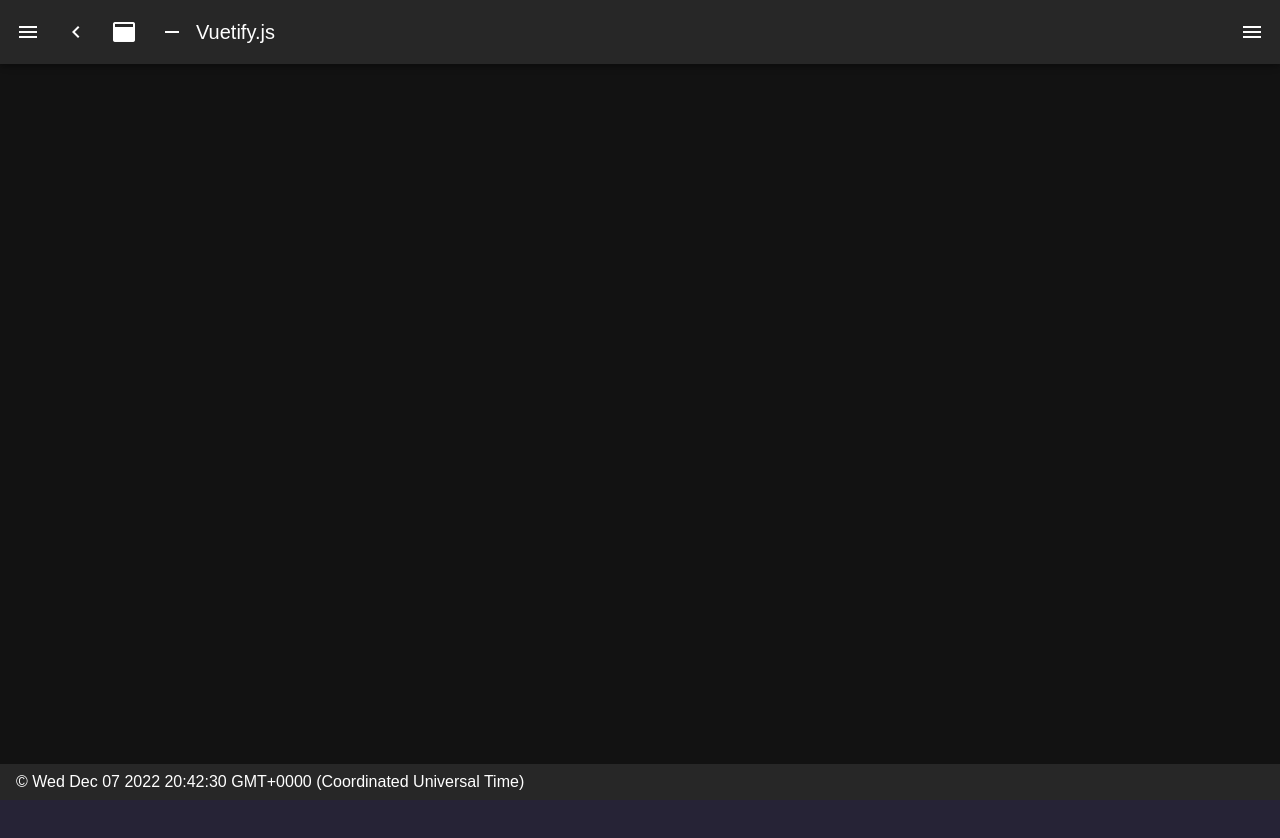
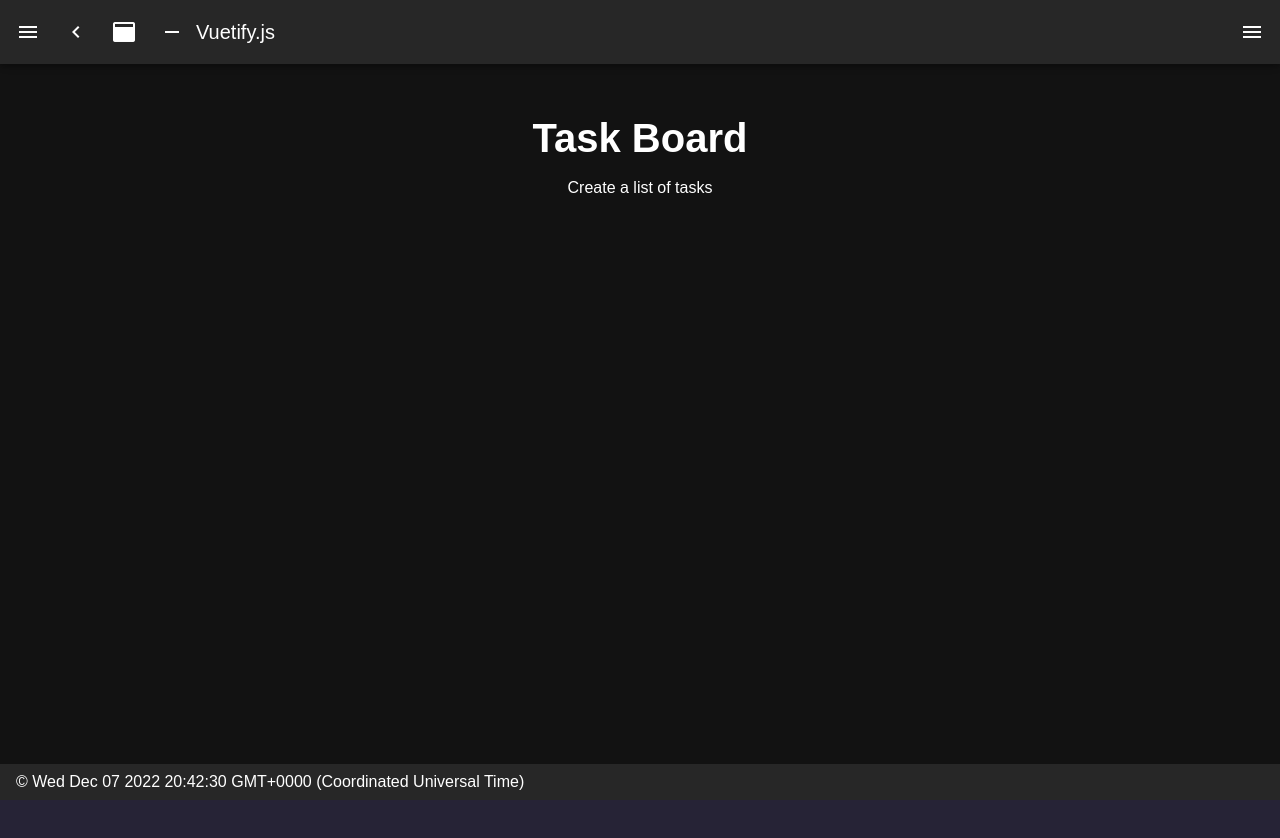
Before and after one commit to youvakadji/projet, a Nuxt app in the folder todo_list/: page /test in a window 1280 px wide. Shown: the top 838 px of the page. Before the commit the page ends 800 px from the top, so only its background shows below. Built offline with nearby package versions, Linux system fonts and the light colour scheme.

Commit message:
Update test.vue

```diff
--- /dev/null
+++ b/todo_list/pages/test.vue
@@ -0,0 +1,41 @@
+<template>
+    <main>
+      <h1>Task Board</h1>
+      <p>Create a list of tasks</p>
+
+      <!-- <button @click="addTask">Add todo-list</button> -->
+
+      <div class="tasks">
+        <input
+          type="text"
+          v-model="value"
+        />
+      </div>
+    </main>
+  </template>
+
+  <script>
+  export default {
+    data (){
+      return {
+        value: [],
+      }
+    },
+
+    watch: {
+      value(newValue){
+          newValue = [{value: newValue}]
+          var parsed = JSON.stringify(newValue)
+          localStorage.setItem('todolist', parsed)
+      },
+    },
+    mounted() {
+      if (localStorage.getItem('todolist')) {
+        var valuejson = JSON.parse(localStorage.getItem('todolist'))
+        this.value = valuejson[0].value
+      }
+    },
+
+
+  }
+  </script>
```
